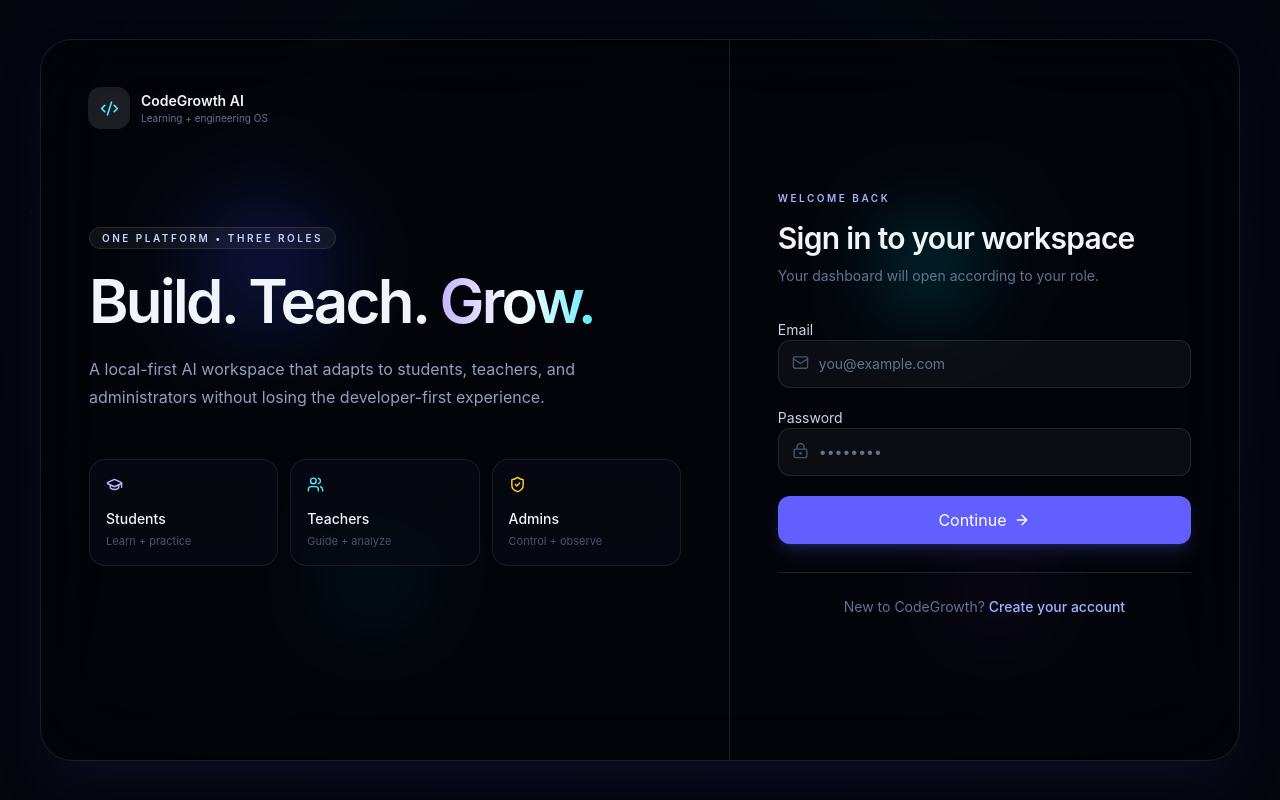
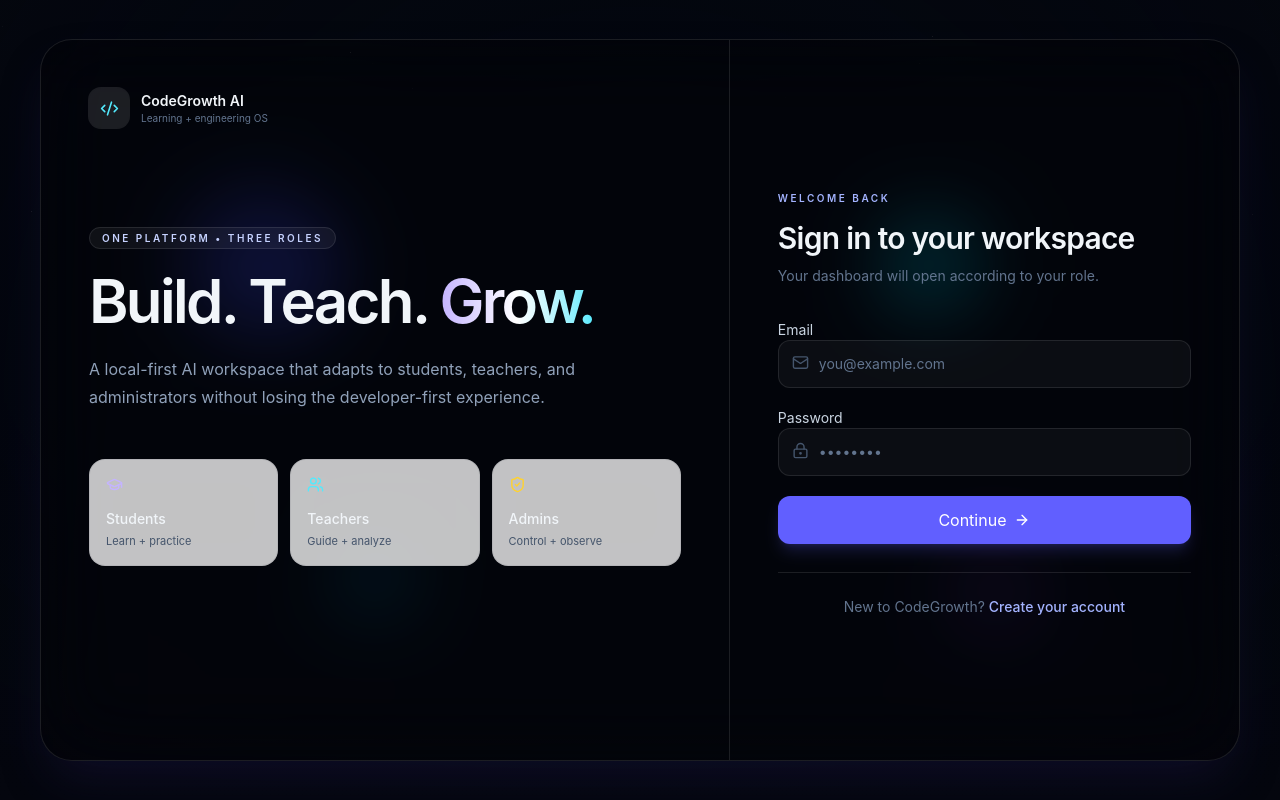
Before and after one commit to Soham-Darak/codegrowth-ai, a Next.js app in the folder frontend/: page /login in a window 1280 px wide. Built offline with nearby package versions, Linux system fonts and the light colour scheme.

Commit message:
style(frontend): refine educational visual system

```diff
--- a/frontend/app/globals.css
+++ b/frontend/app/globals.css
@@ -1,52 +1,30 @@
 @import "tailwindcss";
 
-:root {
-  color-scheme: dark;
-}
+:root { color-scheme: light; }
+.dark { color-scheme: dark; }
+* { box-sizing: border-box; }
+html { min-height: 100%; }
+body { min-height:100vh; margin:0; font-family: Inter, ui-sans-serif, system-ui, -apple-system, BlinkMacSystemFont, "Segoe UI", sans-serif; background:#f6f8fc; color:#172033; }
+button,input,textarea,select { font:inherit; }
+button { cursor:pointer; }
+::selection { background:rgba(99,102,241,.22); }
 
-* { box-sizing: border-box; }
-html { min-height: 100%; background: #05070d; }
-body {
-  min-height: 100vh;
-  margin: 0;
-  background:
-    radial-gradient(circle at 20% 0%, rgba(99, 102, 241, 0.18), transparent 32%),
-    radial-gradient(circle at 80% 10%, rgba(34, 211, 238, 0.09), transparent 28%),
-    linear-gradient(180deg, #070a12 0%, #05070d 55%, #03050a 100%);
-  color: #f8fafc;
-  font-family: Inter, ui-sans-serif, system-ui, -apple-system, BlinkMacSystemFont, "Segoe UI", sans-serif;
-}
+.glass { background:rgba(255,255,255,.76); border:1px solid rgba(15,23,42,.08); backdrop-filter:blur(18px); -webkit-backdrop-filter:blur(18px); }
+.glow-ring { box-shadow:0 0 0 1px rgba(99,102,241,.10), 0 14px 40px rgba(15,23,42,.06); }
+.prose-cg { color:#334155; line-height:1.8; }
+.prose-cg h1,.prose-cg h2,.prose-cg h3 { color:#0f172a; font-weight:700; margin:1.2em 0 .55em; }
+.prose-cg p { margin:.65em 0; }
+.prose-cg ul,.prose-cg ol { padding-left:1.25rem; margin:.7em 0; }
+.prose-cg code { background:rgba(15,23,42,.05); border:1px solid rgba(15,23,42,.08); padding:.15rem .35rem; border-radius:.4rem; font-size:.85em; }
+.prose-cg pre { background:#0b1220; color:#e2e8f0; border:1px solid rgba(255,255,255,.08); padding:1rem; border-radius:.85rem; overflow:auto; }
 
-button, input, textarea { font: inherit; }
-::selection { background: rgba(129, 140, 248, 0.35); color: white; }
-
-.glass {
-  background: rgba(9, 12, 21, 0.65);
-  border: 1px solid rgba(255,255,255,0.08);
-  backdrop-filter: blur(18px);
-  -webkit-backdrop-filter: blur(18px);
-}
-
-.glow-ring {
-  box-shadow: 0 0 0 1px rgba(129,140,248,.18), 0 0 45px rgba(79,70,229,.10);
-}
-
-.code-scrollbar::-webkit-scrollbar { width: 8px; height: 8px; }
-.code-scrollbar::-webkit-scrollbar-thumb { background: rgba(148, 163, 184, 0.20); border-radius: 999px; }
-.code-scrollbar::-webkit-scrollbar-track { background: transparent; }
-
-.prose-cg { color: #cbd5e1; line-height: 1.8; }
-.prose-cg h1, .prose-cg h2, .prose-cg h3 { color: #f8fafc; font-weight: 700; margin: 1.2em 0 .55em; }
-.prose-cg h1 { font-size: 1.45rem; }
-.prose-cg h2 { font-size: 1.2rem; }
-.prose-cg h3 { font-size: 1rem; }
-.prose-cg p { margin: .65em 0; }
-.prose-cg ul, .prose-cg ol { padding-left: 1.25rem; margin: .7em 0; }
-.prose-cg li { margin: .25em 0; }
-.prose-cg code { background: rgba(255,255,255,.06); border: 1px solid rgba(255,255,255,.08); padding: .15rem .35rem; border-radius: .4rem; font-size: .85em; }
-.prose-cg pre { background: #070b13; border: 1px solid rgba(255,255,255,.07); padding: 1rem; border-radius: .85rem; overflow: auto; }
-.prose-cg pre code { background: transparent; border: 0; padding: 0; }
+.dark body { background:#071018; color:#f8fafc; }
+.dark .glass { background:rgba(8,18,27,.78); border-color:rgba(255,255,255,.08); }
+.dark .glow-ring { box-shadow:0 0 0 1px rgba(129,140,248,.15),0 20px 55px rgba(2,6,23,.32); }
+.dark .prose-cg { color:#cbd5e1; }
+.dark .prose-cg h1,.dark .prose-cg h2,.dark .prose-cg h3 { color:#f8fafc; }
+.dark .prose-cg code { background:rgba(255,255,255,.06); border-color:rgba(255,255,255,.08); }
 
 @media (prefers-reduced-motion: reduce) {
-  *, *::before, *::after { scroll-behavior: auto !important; animation-duration: 0.001ms !important; animation-iteration-count: 1 !important; transition-duration: 0.001ms !important; }
+  *, *::before, *::after { scroll-behavior:auto !important; animation-duration:.001ms !important; animation-iteration-count:1 !important; transition-duration:.001ms !important; }
 }
```
